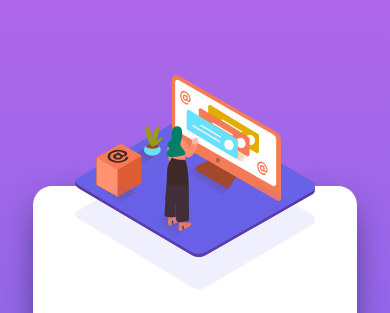
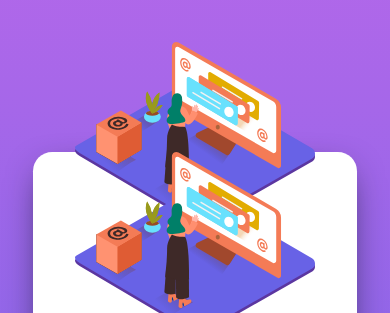
Before and after one commit to jordanheve/faq-accordion-card, a plain HTML site: page index.html in a window 390 px wide. Shown: the top 313 px of the page. Drawn offline with Linux system fonts and the light colour scheme.

Commit message:
img location fixes

```diff
--- a/css/styles.css
+++ b/css/styles.css
@@ -49,7 +49,7 @@ body {
 }
 
 .main-container__s1__img--shadow {
-    content: url(../images/bg-pattern-mobile.svg);
+    content: url(https://jordanheve.github.io/faq-accordion-card/images/illustration-woman-online-mobile.svg);
     width: 20em;
     margin: -6em auto 0;
 }
```
